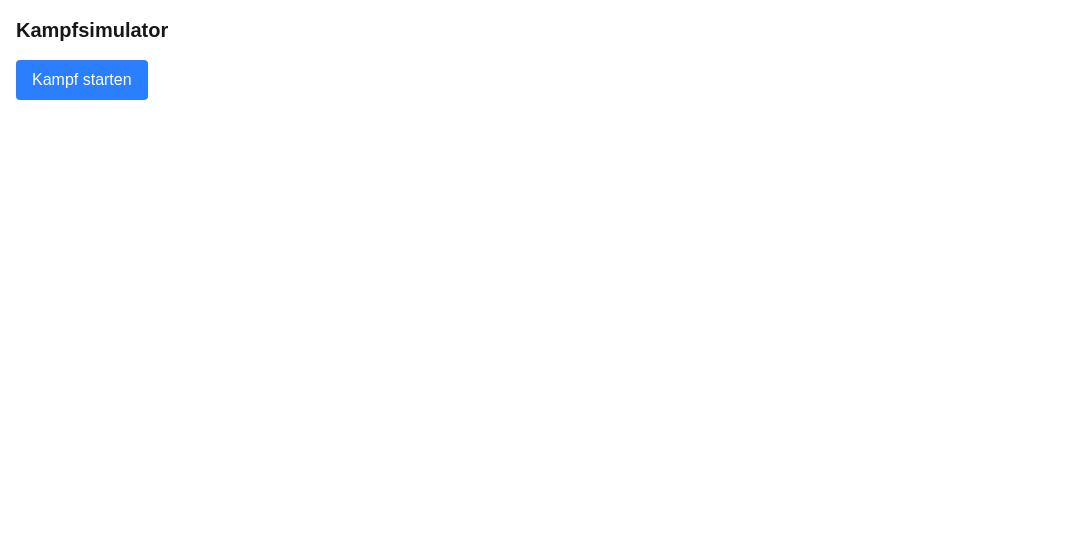
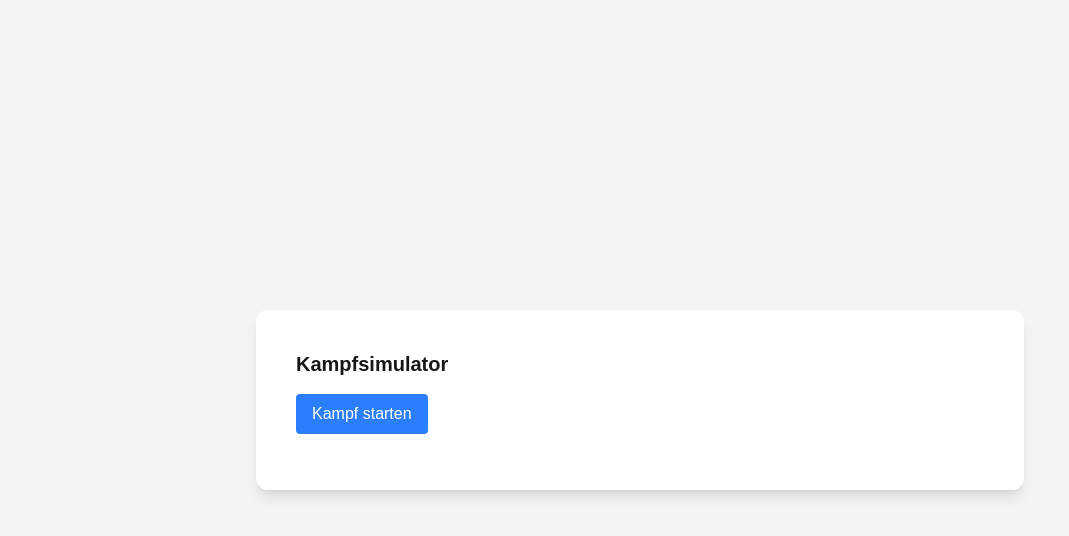
Before and after one commit to Qseng123/vdofs, a Next.js app: page / in a window 1280 px wide. Shown: the top 536 px of the page, without its empty margins (0-1069 px from the left). Built offline with nearby package versions, Linux system fonts and the light colour scheme.

Commit message:
shit doesnt work

```diff
--- a/src/app/page.tsx
+++ b/src/app/page.tsx
@@ -1,5 +1,12 @@
+"use client";
 import Kampfsimulator from "./vdofs";
 
-export default function Page() {
-    return <Kampfsimulator />;
+export default function Home() {
+  return (
+    <main className="min-h-screen flex items-center justify-center bg-gray-100">
+      <div className="max-w-3xl w-full p-6 bg-white rounded-xl shadow-lg">
+        <Kampfsimulator />
+      </div>
+    </main>
+  );
 }
```
